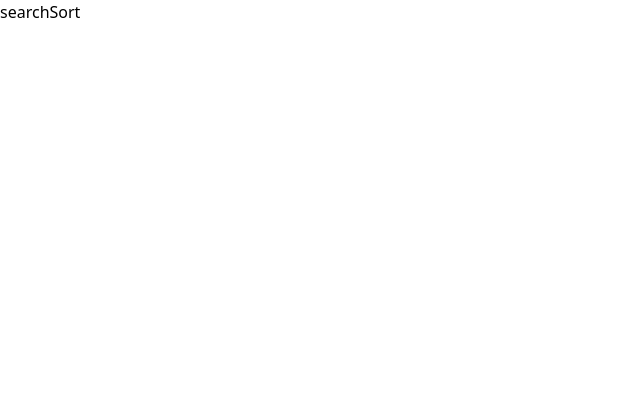
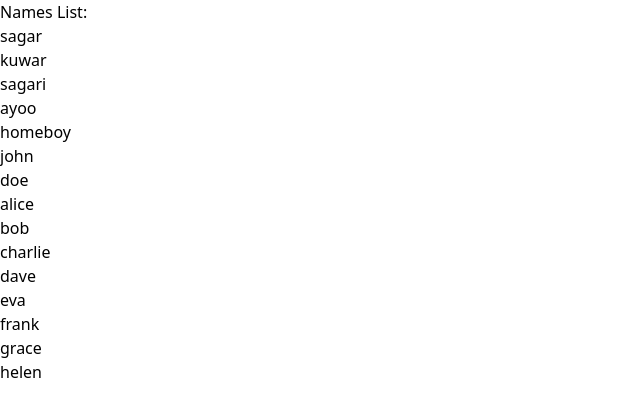
Before and after one commit to Kuwar20/backend-p, a React (Vite) app in the folder 21-comBasedLearning/react/: page /ss in a window 1280 px wide. Shown: the top 416 px of the page, without its empty margins (0-640 px from the left). Built offline with nearby package versions, Linux system fonts and the light colour scheme.

Commit message:
created names array and mapped it

```diff
--- a/21-comBasedLearning/react/src/component/SearchSort.jsx
+++ b/21-comBasedLearning/react/src/component/SearchSort.jsx
@@ -1,8 +1,21 @@
-import React from 'react'
+import React, { useState } from 'react'
 
 const searchSort = () => {
+    const [names, setNames] = useState(["sagar", "kuwar", "sagari", "ayoo", "homeboy",
+        "john", "doe", "alice", "bob", "charlie",
+        "dave", "eva", "frank", "grace", "helen"]);
+
     return (
-        <div>searchSort</div>
+        <div className='flex justify-center items-center min-h-screen'>
+            <div>
+                <h1>Names List:</h1>
+                <ul>
+                    {names.map((name,index)=>(
+                        <li key={index}>{name}</li>
+                    ))}
+                </ul>
+            </div>
+        </div>
     )
 }
 
```
